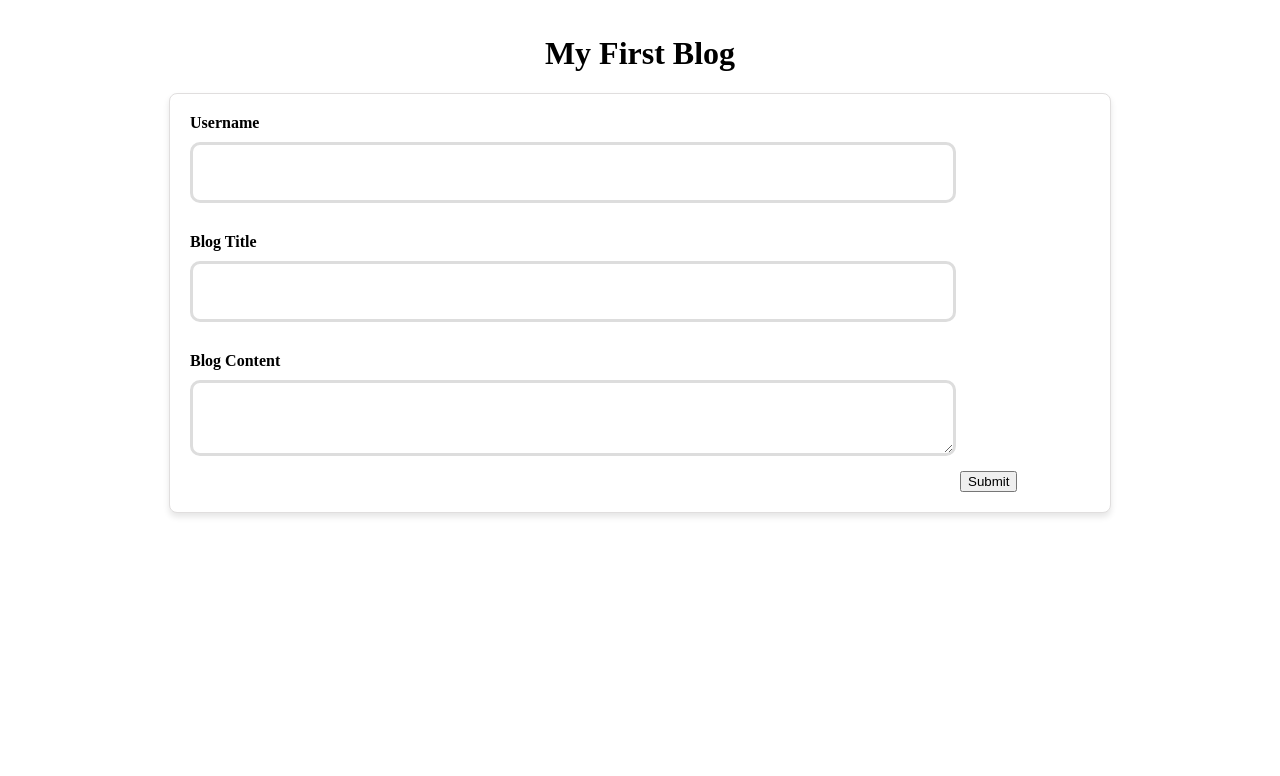
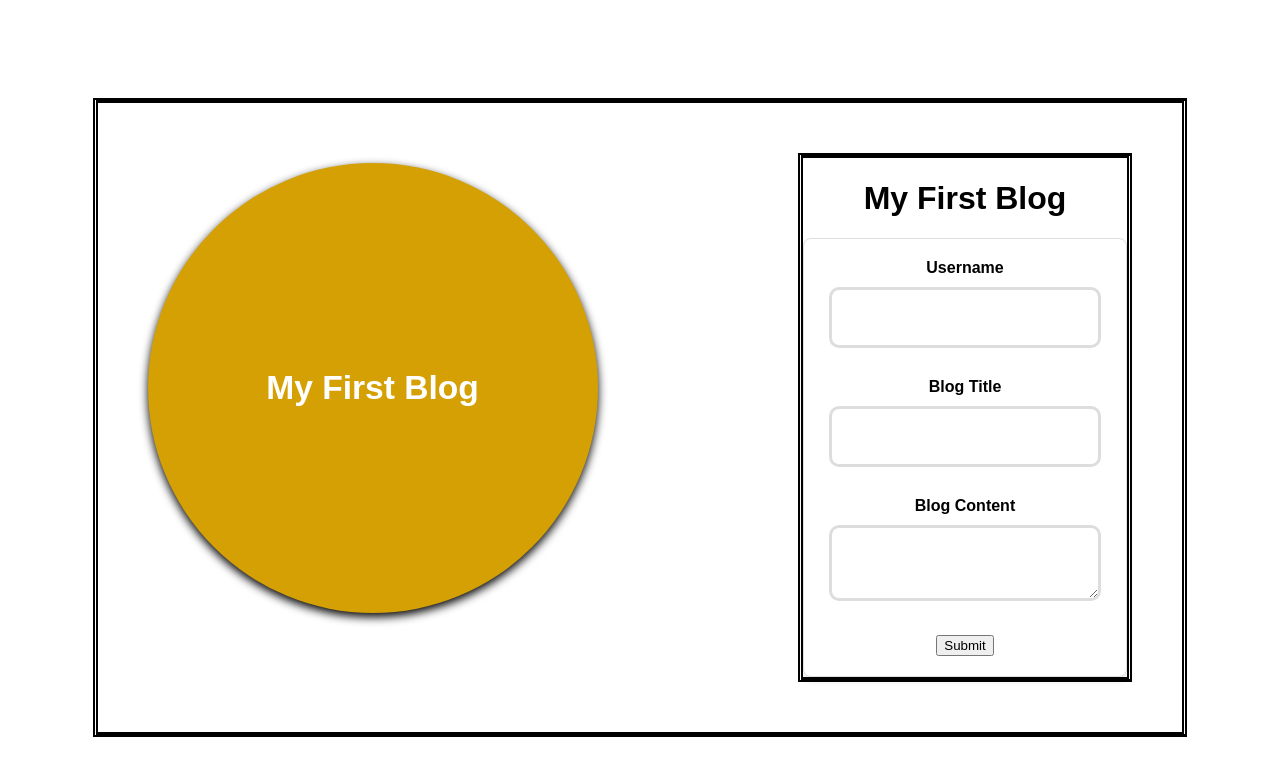
Before and after one commit to Dory509/Challenge-4-, a plain HTML site: page index.html in a window 1280 px wide. Drawn offline with Linux system fonts and the light colour scheme.

Commit message:
add readme and fix the code

```diff
--- a/assets/css/form.css
+++ b/assets/css/form.css
@@ -13,7 +13,6 @@ form {
     padding: 20px;
     border: 1px solid rgb(224, 222, 222);
     border-radius: 8px;
-    max-width: 900px;
     margin: 0 auto;
     box-shadow: 0px 4px 6px rgba(0, 0, 0, 0.1);
   }
@@ -45,3 +44,9 @@ form {
     color: red;
     font-size: 0.9rem;
   }
+
+  .myform {
+    border-style: solid double;
+    border-color: black;
+    border-width: 5px;
+  }
--- /dev/null
+++ b/assets/css/homepage.css
@@ -0,0 +1,42 @@
+
+body, html {
+    margin: 0;
+    padding: 0px;
+    font-family: Arial, sans-serif;
+    height: 100%;
+    display: flex;
+    justify-content: center;
+    align-items: center;
+    background-color:white;
+  }
+
+
+  .container {
+    text-align: center;
+    display: flex;
+    width:100%;
+    gap:200px;
+    border-style: solid double;
+    border-color: black;
+    border-width: 5px;
+    padding: 50px;
+  }
+
+
+  .circle {
+    width: 450px;
+    height: 450px;
+    background-color: #d4a004;
+    border-radius: 100%;
+    display:inline-flex;
+    justify-content: center;
+    align-items: center;
+    margin: 10px auto;
+    box-shadow: 0 4px 10px rgba(0,0,0,1);
+  }
+
+  .circle h1 {
+    color: #ffffff;
+    font-size: 2.1rem;
+    text-align: center;
+  }
--- a/index.html
+++ b/index.html
@@ -1,13 +1,17 @@
 <!DOCTYPE html>
-<html lang="en-us">
-
+<html lang="en">
 <head>
-    <meta charset="UTF-8" />
-    <link rel="stylesheet" type="text/css" href="./assets/css/style.css">
+  <meta charset="UTF-8">
+  <title>Welcome to My Blog</title>
+  <link rel="stylesheet" type="text/css" href="./assets/css/homepage.css">
   <link rel="stylesheet" type="text/css" href="./assets/css/form.css">
-    <title>website</title>
 </head>
 <body>
+  <div class="container">
+    <div class="circle">
+      <h1>My First Blog</h1>
+    </div>
+    <div class="myform" id="myform">
       <h1>My First Blog</h1>
       <form id="blog-form">
       <label for="username">Username</label>
@@ -23,6 +27,8 @@
       <p id="error-message" style=" color:rgb(179, 14, 14); display: none;"> All fields are required.</p>
 
       </form>
+    </div>
+  </div>
   <script src="./assets/js/form.js"></script>
 </body>
 </html>
```
Also changed, not shown: assets/css/style.css (deleted), 1 other file. Lines whose indentation alone changed are shown as unchanged.
